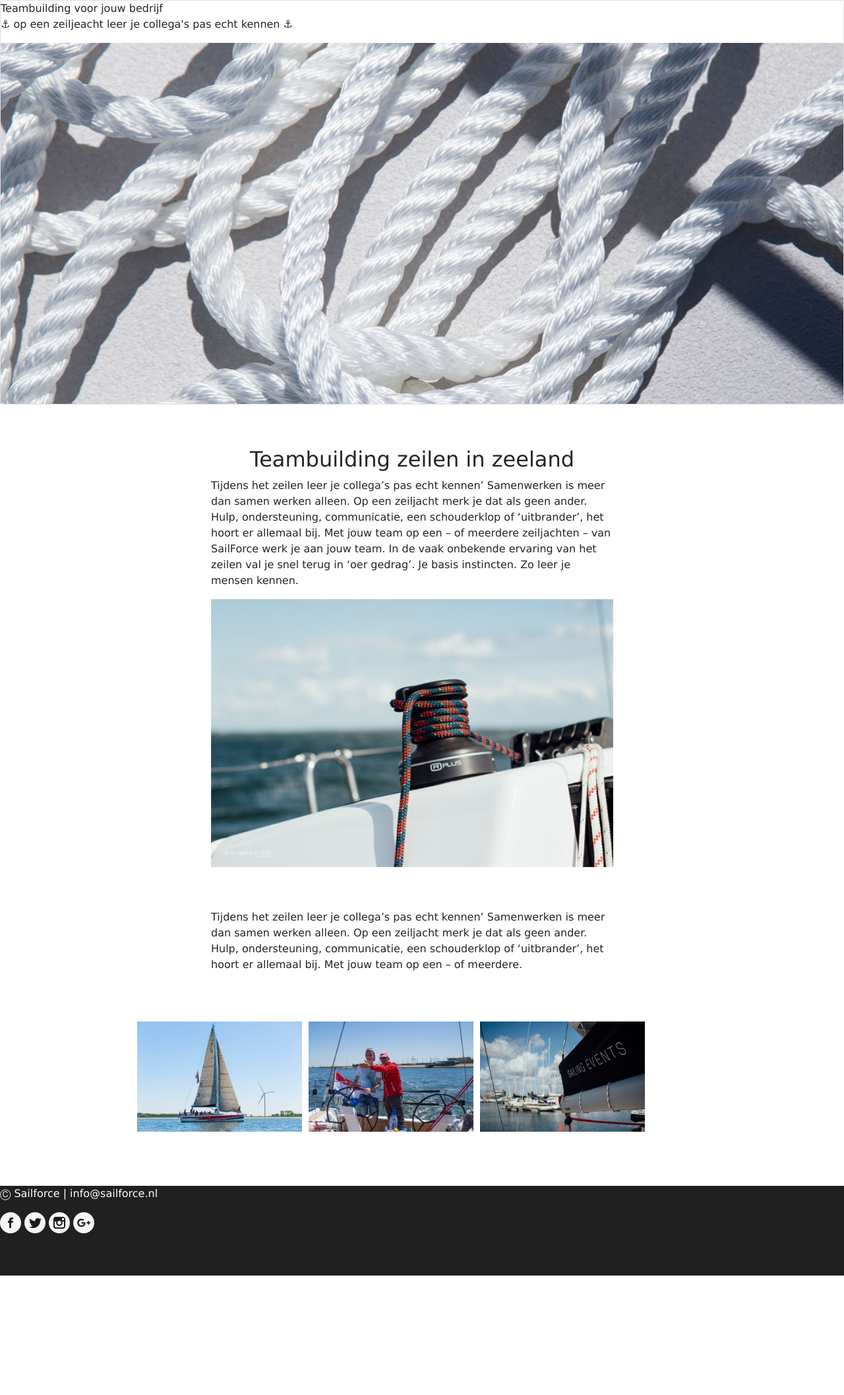
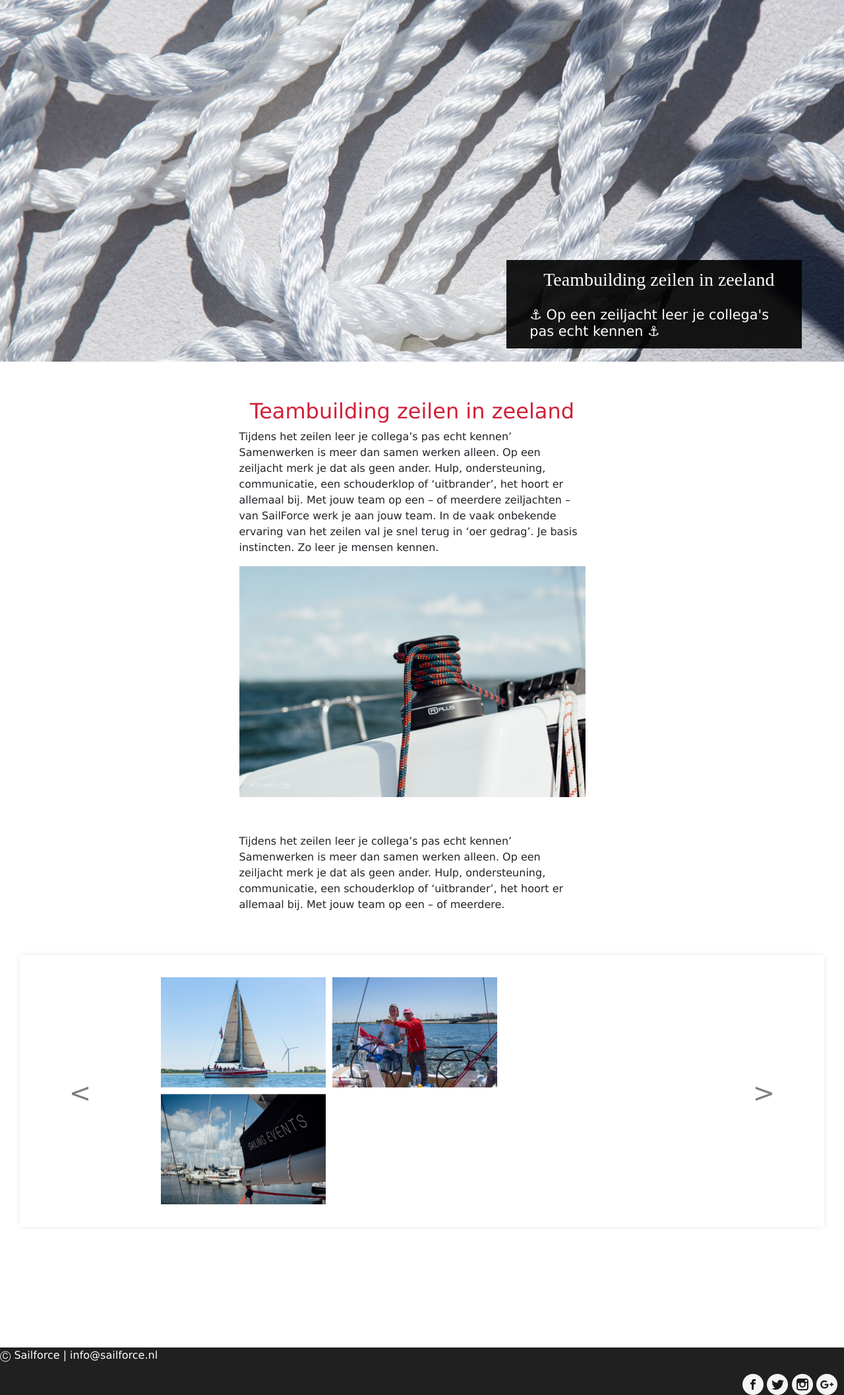
Before and after one commit to Dnarloch99/Sailforce, a PHP site: page /teambuilding.html in a window 1280 px wide. Shown: the part 107-2221 px from the top of the page at 66% size. Before the commit the page ends 2040 px from the top, so only its background shows below. Run offline with PHP 8.4, Linux system fonts and the light colour scheme; some libraries are stand-ins or nearby versions.

Commit message:
website 1e aanpassingen

```diff
--- a/Public/style.css
+++ b/Public/style.css
@@ -9,7 +9,7 @@ body, html {
     width:100%;
 }
 
-    /*Header*/
+/*    Header*/
 
 #thisbanner {
   max-width: 100%;
@@ -24,7 +24,6 @@ h1 {
   max-width: 55%;
   font-size: 2.6vmin;
   font-family: Verdana;
-  font-weight: bold;
   padding: .6em 1em .6em 1.7em;
   color:white;
   background:rgba(0,0,0,0.9);
@@ -40,7 +39,7 @@ h1 {
   width: 100%;
   height: auto;  }
 
-    /*blokken*/
+/*blokken*/
 
 .button_1 {
     margin-top:15%;
@@ -140,7 +139,7 @@ h1 {
 .navbar .nav-item .nav-link {
     color:white;
 }
-    /*parallax css*/
+/*    /parallax css/*/
 
 .parallax {
     /* The image used */
@@ -161,7 +160,7 @@ h1 {
     background-size: cover;
 
 }
-    /*slider*/
+/*    /slider/*/
 
     #carousel-container {
         background: #fff;
@@ -193,7 +192,7 @@ h1 {
       font-size: 40px;
       color: black;
 }
-    /*slider text*/
+/*    /slider text/*/
 
     .carousel-item {
         color: black;
@@ -203,9 +202,10 @@ h1 {
 }
 /*    video slider*/
 
-.reviews {
-    background-color:white;
-    margin-top:1%;
+iframe {
+    float: right;
+    margin-right: 10%;
+    margin-bottom: 5%;
 }
 
 
@@ -215,7 +215,7 @@ h1 {
 .button {
   display: inline-block;
   border-radius: 4px;
-  background-color: #202020;
+  background-color: #d11f39;
   border: none;
   color: #FFFFFF;
   text-align: center;
@@ -226,7 +226,6 @@ h1 {
   cursor: pointer;
   margin: 5px;
   font-family: PF Din Stencil, Verdana;
-  margin-left: 32%;
 }
 
 .button span {
@@ -252,8 +251,11 @@ h1 {
   opacity: 1;
   right: 0;
 }
-
-/*De teksten*/
+.icon{
+    margin-left:88%;
+     background-color: #202020;
+}
+/*/De teksten/*/
 
 .tekst {
     margin-top:5%;
@@ -267,7 +269,24 @@ h1 {
 
 h2 {
 text-align: center;
+color: #d11f39;
+
 }
+/*/Footer/*/
+.foot{
+    background-color: #202020;
+}
+.footer {
+
+   left: 0;
+   bottom: 0;
+   width: 100%;
+   background-color: #202020;
+   color: white;
+   text-align: left;
+   height: 17%
+}
+
 
 /*FOTO GALLERY*/
 
@@ -316,9 +335,8 @@ text-align: center;
 }
 
 
-.kvertellen {
-margin-left: 51%;
-margin-top: -8%;
+.kvertellen{
+    margin-top:5%;
 }
 
 .touw {
--- a/Public/teambuilding.html
+++ b/Public/teambuilding.html
@@ -43,22 +43,24 @@
     </nav>
 
               <!-- Header image -->
-<div class="card">
-  <div class="card-img-caption">
-      <p class="card-text"><span class="Box_text">Teambuilding voor jouw bedrijf </span><br/>
-        &#9875 op een zeiljeacht leer je collega's pas echt kennen &#9875
-        </p>
-    <img class="card-img-top" src="rope.jpg" alt="">
+<div id="thisbanner">
+  <div class="interior-header img">
+    <div class="headerimage">
+
+      <img src="rope.jpg" width="630" height="240" alt="Zeilen Teambuilding Coaching" />
+
+      <h1><center><span class="Z_tekst">Teambuilding zeilen in zeeland </span></center><br />
+          &#9875 Op een zeiljacht leer je collega's pas echt kennen &#9875
+</h1>
+    </div>
   </div>
-
 </div>
 
 
 
 
 
-
-
+        <div class="container">
     <!-- eerste tekst stuk -->
 
     <div class="row">
@@ -113,11 +115,22 @@ of ‘uitbrander’, het hoort er allemaal bij. Met jouw team op een – of meer
 
       <br>
       <br>
+        </div>
+
+      <!-- FOTO GALLERY -->
+<div class="container-fluid reviews">
 
 
-      <!-- FOTO GALLERY -->
+    <div class="col-sm-12">
 
-    <div class="row">
+    <div id="carousel-container">
+
+    <div id="carouselContent" data-interval="false" class="carousel slide" data-ride="carousel">
+
+        <div class="carousel-inner" role="listbox">
+
+            <div class="carousel-item active text-center p-4">
+                   <div class="row">
 
         <div class="gallery cf col-sm-8">
 
@@ -133,34 +146,137 @@ of ‘uitbrander’, het hoort er allemaal bij. Met jouw team op een – of meer
 
         </div>
     </div>
+            </div>
+
+            <div class="carousel-item text-center p-4">
+                   <div class="row">
+
+        <div class="gallery cf col-sm-8">
+
+              <div>
+                <img src="zeil.jpeg"/>
+              </div>
+              <div>
+                <img src="marco.jpeg" />
+              </div>
+              <div>
+                <img src="event.jpeg" />
+              </div>
+
+        </div>
+    </div>
+            </div>
+
+            <div class="carousel-item text-center p-4">
+                  <div class="row">
+
+        <div class="gallery cf col-sm-8">
+
+              <div>
+                <img src="zeil.jpeg"/>
+              </div>
+              <div>
+                <img src="marco.jpeg" />
+              </div>
+              <div>
+                <img src="event.jpeg" />
+              </div>
+
+        </div>
+    </div>
+            </div>
+
+            <div class="carousel-item text-center p-4">
+                  <div class="row">
+
+        <div class="gallery cf col-sm-8">
+
+              <div>
+                <img src="zeil.jpeg"/>
+              </div>
+              <div>
+                <img src="marco.jpeg" />
+              </div>
+              <div>
+                <img src="event.jpeg" />
+              </div>
+
+        </div>
+    </div>
+            </div>
+
+            <div class="carousel-item text-center p-4">
+                  <div class="row">
+
+        <div class="gallery cf col-sm-8">
+
+              <div>
+                <img src="zeil.jpeg"/>
+              </div>
+              <div>
+                <img src="marco.jpeg" />
+              </div>
+              <div>
+                <img src="event.jpeg" />
+              </div>
+
+        </div>
+    </div>
+            </div>
+
+        </div>
+
+        <a class="carousel-control-prev" href="#carouselContent" role="button" data-slide="prev">
+
+            <span class="carousel-control-prev-icon" aria-hidden="true"></span>
+
+            <span class="sr-only">Previous</span>
+
+        </a>
+
+        <a class="carousel-control-next" href="#carouselContent" role="button" data-slide="next">
+
+            <span class="carousel-control-next-icon" aria-hidden="true"></span>
+
+            <span class="sr-only">Next</span>
+
+        </a>
+
+    </div>
+
+</div>
+    </div>
+</div>
 
 
 
 
+<div class="foot">
+<div class="footer">
+
+  <p>Ⓒ Sailforce |  info@sailforce.nl</p>
+<div class="icon">
+ <img class="fb" src="facebook.png" alt="">
+
+ <img class="twitt" src="twitter.png" alt="">
+
+ <img class="insta" src="instagram.png" alt="">
+
+ <img class="google" src="google.png" alt="">
+</div>
+</div>
+</div>
+
 
 
    <script src="https://code.jquery.com/jquery-3.2.1.slim.min.js" integrity="sha384-KJ3o2DKtIkvYIK3UENzmM7KCkRr/rE9/Qpg6aAZGJwFDMVNA/GpGFF93hXpG5KkN" crossorigin="anonymous"></script>
+
     <script src="https://cdnjs.cloudflare.com/ajax/libs/popper.js/1.12.9/umd/popper.min.js" integrity="sha384-ApNbgh9B+Y1QKtv3Rn7W3mgPxhU9K/ScQsAP7hUibX39j7fakFPskvXusvfa0b4Q" crossorigin="anonymous"></script>
+
     <script src="https://maxcdn.bootstrapcdn.com/bootstrap/4.0.0/js/bootstrap.min.js" integrity="sha384-JZR6Spejh4U02d8jOt6vLEHfe/JQGiRRSQQxSfFWpi1MquVdAyjUar5+76PVCmYl" crossorigin="anonymous"></script>
 
-    <br>
-    <br>
-    <br>
-
-    <div class="footer">
-
-  <p>Ⓒ Sailforce |  info@sailforce.nl</p>
-
-<a href="https://www.facebook.com/sailforce/?rc=p"><img class="fb" src="facebook.png" alt=""></a>
-
-<a href="https://twitter.com/sailforce"><img class="twitt" src="twitter.png" alt=""></a>
-
-<a href="https://www.instagram.com/sailforce/"><img class="insta" src="instagram.png" alt=""></a>
-
-<a href="https://plus.google.com/s/SailForce/"><img class="google" src="google.png" alt=""></a>
-
-</div>
 
 
     </body>
+
 </html>
```
Also changed, not shown: Public/contact.html (+55 -29 lines), Public/index.html (+33 -59 lines), Public/vooropleiders.html (+30 -6 lines).
